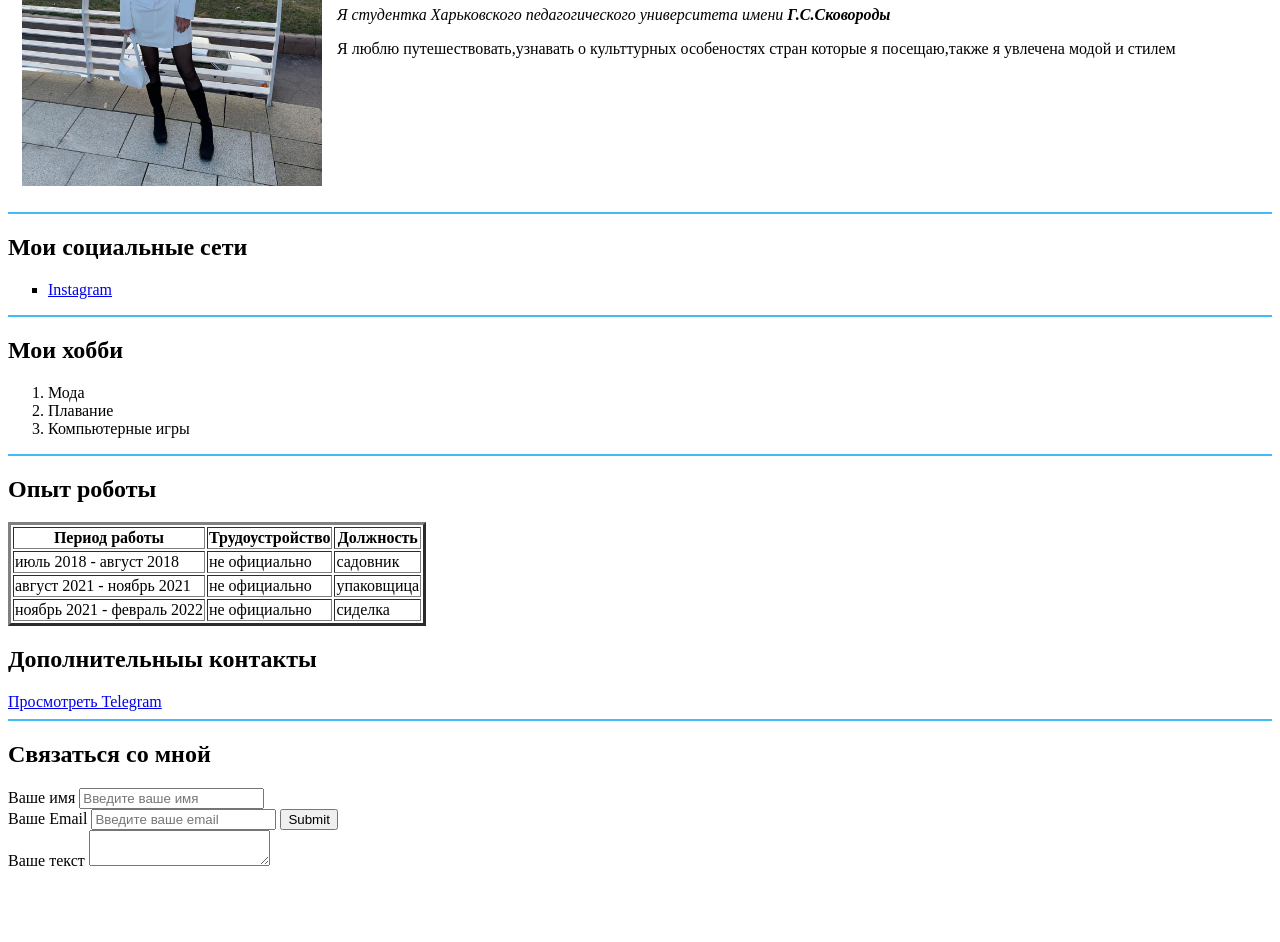
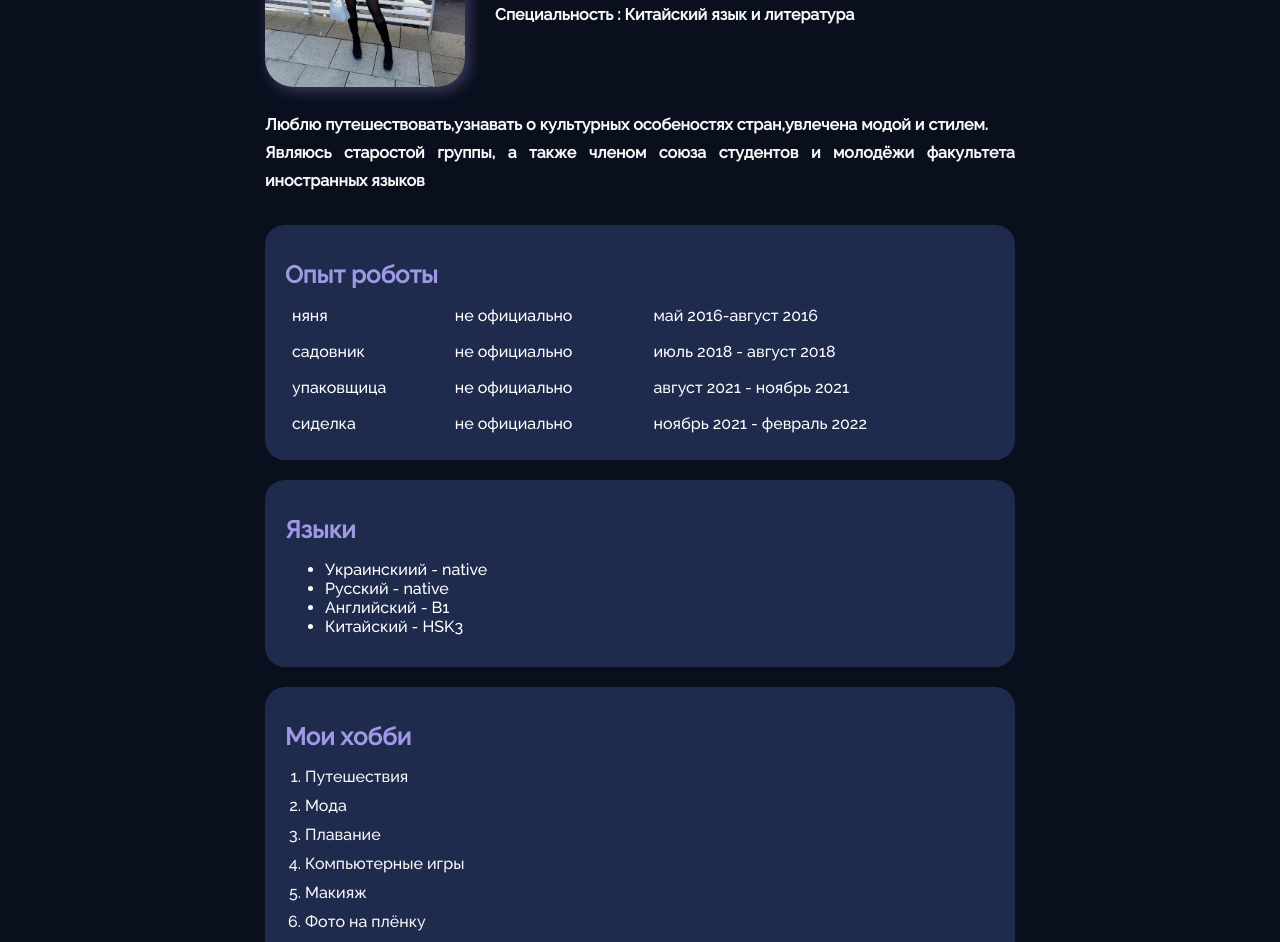
Before and after one commit to kate-gutsuliak/html-training, a plain HTML site: page index2.html in a window 1280 px wide. Shown: the part 211-1153 px from the top of the page. Before the commit the page ends 1089 px from the top, so only its background shows below. Drawn offline with Linux system fonts and the light colour scheme.

Commit message:
completed course of css

```diff
--- a/index2.html
+++ b/index2.html
@@ -3,79 +3,131 @@
     <head>
         <meta charset="UTF-8" />
         <title>Kate CV</title>
+        <link href="styles.css" rel="stylesheet" />
     </head>
     <body>
-        <table cellspacing="13">
-            <tr>
-                <td><img src="katka.jpeg " width="300" alt="Моё фото" /></td>
-                <td>
+        <!-- CONTAINER START -->
+        <div class="container">
+            <!-- Info start -->
+            <div class="info">
+                <div class="info-main">
+                    <div class="info-main__photo">
+                        <img src="katka.jpeg " alt="Моё фото" class="avatar" />
+                    </div>
+                    <div class="info-main__text">
                         <h1>Екатерина Гуцуляк</h1>
                         <p>
-                        <em>
                             Я студентка Харьковского педагогического университета имени <strong>Г.С.Сковороды </strong>
-                        </em>
                         </p>
+                        <p>Кафедра восточных языков</p>
+                        <p>Специальность : Китайский язык и литература</p>
+                    </div>
+                </div>
+
+                <div class="info-text">
+                    <p>Люблю путешествовать,узнавать о культурных особеностях стран,увлечена модой и стилем.</p>
                     <p>
-                        Я люблю путешествовать,узнавать о культтурных особеностях стран которые я посещаю,также я
-                        увлечена модой и стилем
+                        Являюсь старостой группы, а также членом союза студентов и молодёжи факультета иностранных
+                        языков
                     </p>
-                </td>
+                </div>
+            </div>
+            <!-- Info end -->
+
+            <!-- Work exp start -->
+            <div class="card bg-green">
+                <h2>Опыт роботы</h2>
+                <table class="table">
+                    <tr>
+                        <td>няня</td>
+                        <td>не официально</td>
+                        <td>май 2016-август 2016</td>
+                    </tr>
+                    <tr>
+                        <td>садовник</td>
+                        <td>не официально</td>
+                        <td>июль 2018 - август 2018</td>
+                    </tr>
+
+                    <tr>
+                        <td>упаковщица</td>
+                        <td>не официально</td>
+                        <td>август 2021 - ноябрь 2021</td>
+                    </tr>
+                    <tr>
+                        <td>сиделка</td>
+                        <td>не официально</td>
+                        <td>ноябрь 2021 - февраль 2022</td>
                     </tr>
                 </table>
+            </div>
+            <div class="card bg-yellow">
+                <h2>Языки</h2>
+                <ul>
+                    <li>Украинскиий - native</li>
+                    <li>Русский - native</li>
+                    <li>Английский - B1</li>
+                    <li>Китайский - HSK3</li>
+                </ul>
+            </div>
 
-        <hr size="2" noshade="300" color="#42bcf5" />
-        <h2>Мои социальные сети</h2>
-        <ul type="square">
-            <li><a href="https://instagram.com/kate_guz_muz" target="_blank ">Instagram</a></li>
-        </ul>
-        <hr size="2" noshade="300" color="#42bcf5" />
+            <!-- Work exp end -->
+
+            <!-- About me start -->
+
+            <div class="card bg-yellow">
                 <h2>Мои хобби</h2>
-        <ol>
+                <ol class="list">
+                    <li>Путешествия</li>
                     <li>Мода</li>
                     <li>Плавание</li>
                     <li>Компьютерные игры</li>
+                    <li>Макияж</li>
+                    <li>Фото на плёнку</li>
                 </ol>
-        <hr size="2" noshade="300" color="#42bcf5" />
-        <h2>Опыт роботы</h2>
-        <table border="3">
-            <tr>
-                <th>Период работы</th>
-                <th>Трудоустройство</th>
-                <th>Должность</th>
-            </tr>
-            <tr>
-                <td>июль 2018 - август 2018</td>
-                <td>не официально</td>
-                <td>садовник</td>
-            </tr>
+            </div>
+            <div class="card bg-yellow">
+                <h4>Мои социальные сети</h4>
+                <li><a href="https://instagram.com/kate_guz_muz" target="_blank ">Instagram</a></li>
+                <li><a href="telegram.html">Telegram </a></li>
+            </div>
 
-            <tr>
-                <td>август 2021 - ноябрь 2021</td>
-                <td>не официально</td>
-                <td>упаковщица</td>
-            </tr>
-            <tr>
-                <td>ноябрь 2021 - февраль 2022</td>
-                <td>не официально</td>
-                <td>сиделка</td>
-            </tr>
-        </table>
+            <!-- About me end -->
 
-        <h2>Дополнительныы контакты</h2>
-        <a href="telegram.html">Просмотреть Telegram </a>
-        <hr size="2" noshade="300" color="#42bcf5" />
+            <!-- Contact me start -->
 
+            <div class="card bg-red">
+                <div class="contact">
                     <h2>Связаться со мной</h2>
+
                     <form action="/index2.html" method="get">
+                        <div class="row">
+                            <div class="form-group">
                                 <label for="name">Ваше имя</label>
                                 <input name="name" type="text" id="name" placeholder="Введите ваше имя" />
-            <br />
+                            </div>
+
+                            <div class="form-group">
                                 <label for="email">Ваше Email</label>
-            <input name="email" type="email" id="email" placeholder="Введите ваше email" />
-            <input type="submit" />
-            <br />
-            <label for="text">Ваше текст</label>
-            <textarea name="text" id="text"></textarea>
+                                <input type="email" id="email" placeholder="Введите ваше email ..." />
+                            </div>
+                        </div>
+
+                        <div class="form-group">
+                            <label for="text">Ваш текст:</label>
+                            <textarea id="text" rows="2" cols="15"></textarea>
+                        </div>
+
+                        <div class="form-group">
+                            <input class="submit-button" type="submit" value="Связаться" />
+                        </div>
                     </form>
+                </div>
+            </div>
+            <!-- Contact me end -->
+
+            <div style="margin-bottom: 500px"></div>
+        </div>
+        <!-- Conainer end -->
     </body>
 </html>
--- /dev/null
+++ b/styles.css
@@ -0,0 +1,185 @@
+@import url("https://fonts.googleapis.com/css2?family=Raleway:wght@500&display=swap");
+
+body {
+    background-color: #0a0f1e;
+    color: #fff;
+    font-size: 16px;
+    font-weight: normal;
+    font-family: "Raleway", sans-serif;
+
+    /*font: normal 16px "Raleway", sans-serif;*/
+}
+
+h1,
+h2,
+h3,
+h4 {
+    color: #9f98e4;
+}
+
+/* a {
+    text-decoration: none;
+} */
+
+a:visited {
+    color: #fff;
+}
+
+a:hover {
+    color: #9f98e4;
+}
+
+.avatar {
+    width: 200px;
+    border-radius: 28px;
+    box-shadow: 4px 4px 14px rgba(159, 152, 228, 0.33);
+}
+
+.info {
+    margin-bottom: 20px;
+}
+
+.info-main {
+    display: flex;
+    padding: 10px 0;
+}
+
+@media (max-width: 700px) {
+    .info {
+        text-align: center;
+        display: block;
+    }
+
+    .info-main {
+        flex-direction: column;
+    }
+
+    .info .info-text {
+        padding: 10px 30px;
+    }
+}
+
+.info-main__text {
+    padding: 0 30px;
+}
+
+.info-text {
+    padding: 10px 0;
+    /* margin-left: 40px; */
+}
+.info-text h4 {
+    margin-bottom: 10px;
+}
+.info p {
+    color: #f8f8f8;
+    margin: 0;
+    /* font-style: italic; */
+    font-weight: bold;
+    text-decoration: none;
+    line-height: 28px;
+    text-align: justify;
+    /* text-transform: uppercase;*/
+    /*letter-spacing 5px;*/
+    /*word-spacing: 42px;*/
+}
+/*Box Model*/
+.container {
+    max-width: 750px;
+    margin: auto;
+    padding-top: 30px;
+}
+/*.social {
+    background-color: rosybrown;
+}*/
+
+/*.box-model div {
+    float: left;
+    background: #000;
+    height: 200px;
+    border: 4px solid red;
+    width: 25%;
+    box-sizing: ;
+}*/
+
+.bg-yellow {
+    background: #3849807a;
+}
+
+.bg-green {
+    background: #3849807a;
+}
+
+.bg-red {
+    background: #3849807a;
+}
+
+th,
+td {
+    padding: 5px;
+}
+
+.card {
+    padding: 15px 20px;
+    margin-bottom: 20px;
+    border-radius: 20px;
+}
+.card h2 {
+    margin-bottom: 10px;
+}
+
+.list {
+    padding: 0 20px;
+}
+.list li {
+    color: #f8f8f8;
+    margin-bottom: 10px;
+}
+.table {
+    width: 100%;
+}
+.table td {
+    padding-bottom: 10px;
+}
+.contact h2 {
+    text-align: center;
+}
+.form-group label {
+    display: block;
+    font-size: 14px;
+    color: #f8f8f8;
+}
+
+.form-group {
+    padding: 10px 0;
+}
+
+.form-group input,
+.form-group textarea {
+    width: 100%;
+    box-sizing: border-box;
+    border: none;
+    background: transparent;
+    border-bottom: 1px solid #9f98e4;
+    color: #f8f8f8;
+    padding: 15px 0 10px;
+    outline: none;
+    font-family: inherit;
+}
+
+.form-group input::placeholder {
+    color: #a098e481;
+}
+
+.form-group .submit-button {
+    background: transparent;
+    border: 1px solid #9f98e4;
+    padding: 15px;
+    color: white;
+    border-radius: 2px;
+    width: 100%;
+    cursor: pointer;
+}
+
+.form-group .submit-button:hover {
+    border: 1px solid #f8f8f8;
+}
```
Lines whose indentation alone changed are shown as unchanged.
